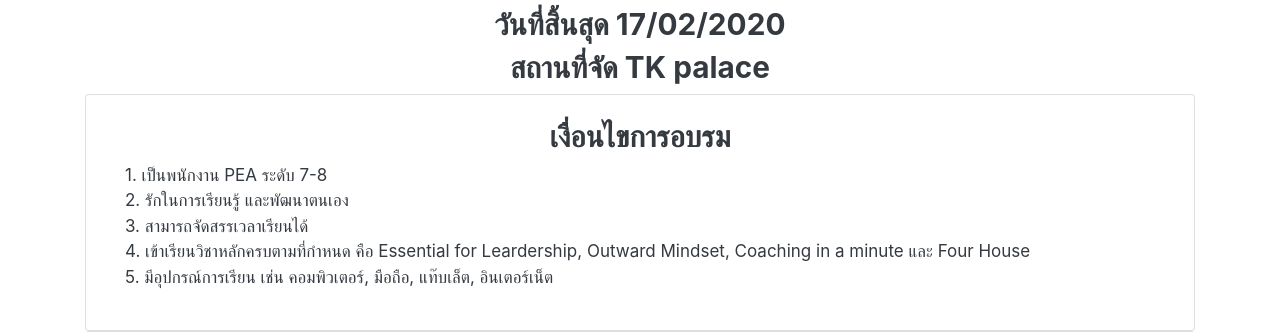
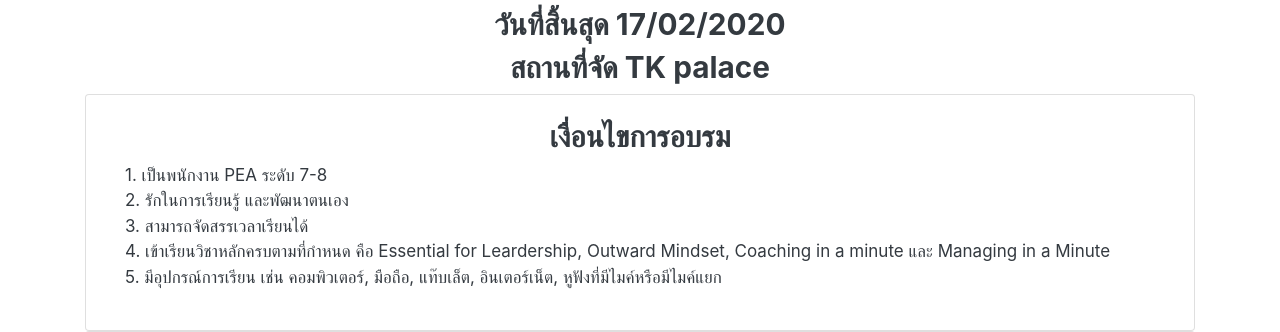
Before and after one commit to Som501103/pddcourse, a Django app: template templates/course_base.html in a window 1280 px wide. Shown: the part 199-531 px from the top of the page. Run offline with Django 3.2, Linux system fonts and the light colour scheme; the template is opened without the code that fills it: values that come from a table or form of the project are taken from there, others are empty; data comes from the database, SQL or seed files in the repository; some libraries are stand-ins or nearby versions.

Commit message:
Update course_base.html

```diff
--- a/templates/course_base.html
+++ b/templates/course_base.html
@@ -70,8 +70,8 @@
                     <div>1. เป็นพนักงาน PEA ระดับ 7-8</div>
                     <div>2. รักในการเรียนรู้ และพัฒนาตนเอง</div>
                     <div>3. สามารถจัดสรรเวลาเรียนได้</div>
-                    <div>4. เข้าเรียนวิชาหลักครบตามที่กำหนด คือ Essential for Leardership, Outward Mindset, Coaching in a minute และ Four House</div>
-                    <div>5. มีอุปกรณ์การเรียน เช่น คอมพิวเตอร์, มือถือ, แท๊บเล็ต, อินเตอร์เน็ต</div>
+                    <div>4. เข้าเรียนวิชาหลักครบตามที่กำหนด คือ Essential for Leardership, Outward Mindset, Coaching in a minute และ Managing in a Minute</div>
+                    <div>5. มีอุปกรณ์การเรียน เช่น คอมพิวเตอร์, มือถือ, แท๊บเล็ต, อินเตอร์เน็ต, หูฟังที่มีไมค์หรือมีไมค์แยก</div>
 
                 </div>
             </div>
```
